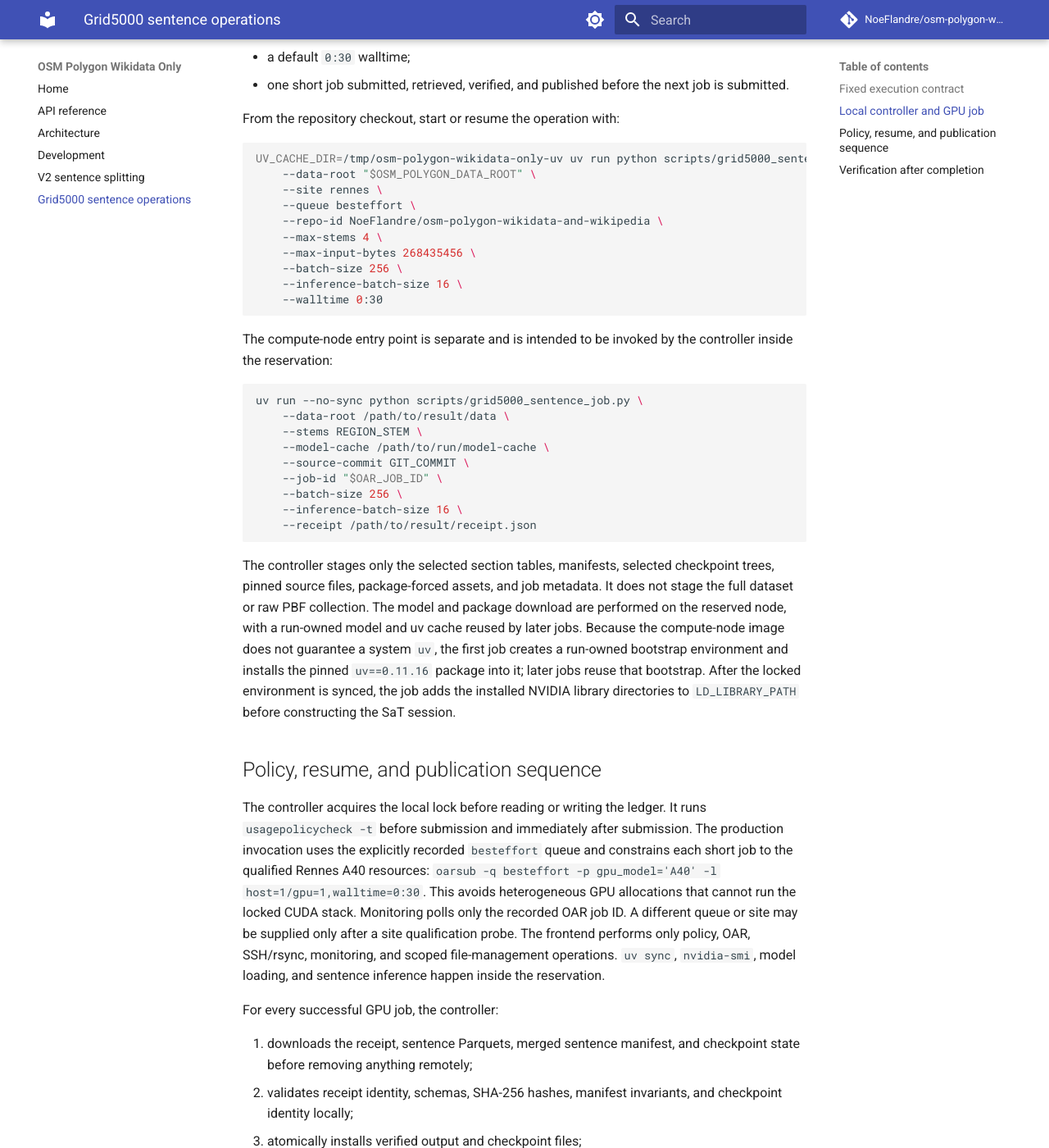
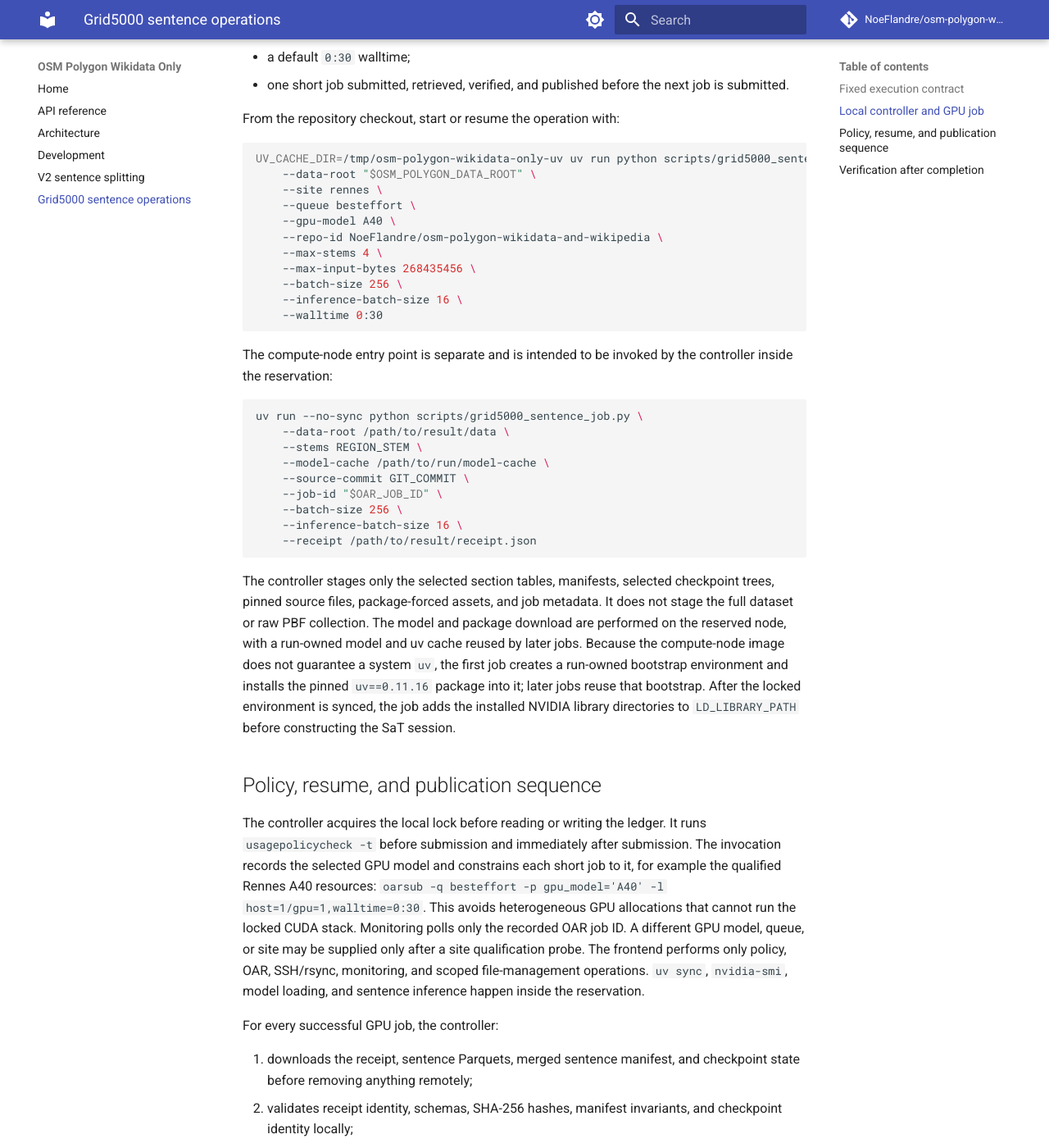
Before and after one commit to NoeFlandre/osm-polygon-wikidata-only, an MkDocs documentation site: the page built from docs/grid5000-sentence-splitting.md, in a window 1280 px wide and 1400 px high, scrolled down 906 px. Shown: the whole window at 82% size. Built offline with MkDocs 1.6.1 and Material for MkDocs 9.7.7, drawn with Linux system fonts in a browser that asks for light colours; comment, search, counter and statistics services are not loaded.

Commit message:
feat: select compatible Grid5000 GPU model

```diff
--- a/docs/grid5000-sentence-splitting.md
+++ b/docs/grid5000-sentence-splitting.md
@@ -46,6 +46,7 @@ UV_CACHE_DIR=/tmp/osm-polygon-wikidata-only-uv uv run python scripts/grid5000_se
     --data-root "$OSM_POLYGON_DATA_ROOT" \
     --site rennes \
     --queue besteffort \
+    --gpu-model A40 \
     --repo-id NoeFlandre/osm-polygon-wikidata-and-wikipedia \
     --max-stems 4 \
     --max-input-bytes 268435456 \
@@ -83,13 +84,13 @@ directories to `LD_LIBRARY_PATH` before constructing the SaT session.
 
 The controller acquires the local lock before reading or writing the ledger.
 It runs `usagepolicycheck -t` before submission and immediately after
-submission. The production invocation uses the explicitly recorded
-`besteffort` queue and constrains each short job to the qualified Rennes
-A40 resources: `oarsub -q besteffort -p gpu_model='A40' -l
-host=1/gpu=1,walltime=0:30`. This avoids heterogeneous GPU allocations that
-cannot run the locked CUDA stack. Monitoring polls only the recorded OAR job
-ID. A different queue or site may be supplied only after a site qualification
-probe. The frontend performs only policy, OAR, SSH/rsync,
+submission. The invocation records the selected GPU model and constrains each
+short job to it, for example the qualified Rennes A40 resources:
+`oarsub -q besteffort -p gpu_model='A40' -l host=1/gpu=1,walltime=0:30`.
+This avoids heterogeneous GPU allocations that cannot run the locked CUDA
+stack. Monitoring polls only the recorded OAR job ID. A different GPU model,
+queue, or site may be supplied only after a site qualification probe. The
+frontend performs only policy, OAR, SSH/rsync,
 monitoring, and scoped file-management operations. `uv sync`, `nvidia-smi`,
 model loading, and sentence inference happen inside the reservation.
 
```
Also changed, not shown: 3 other files.
